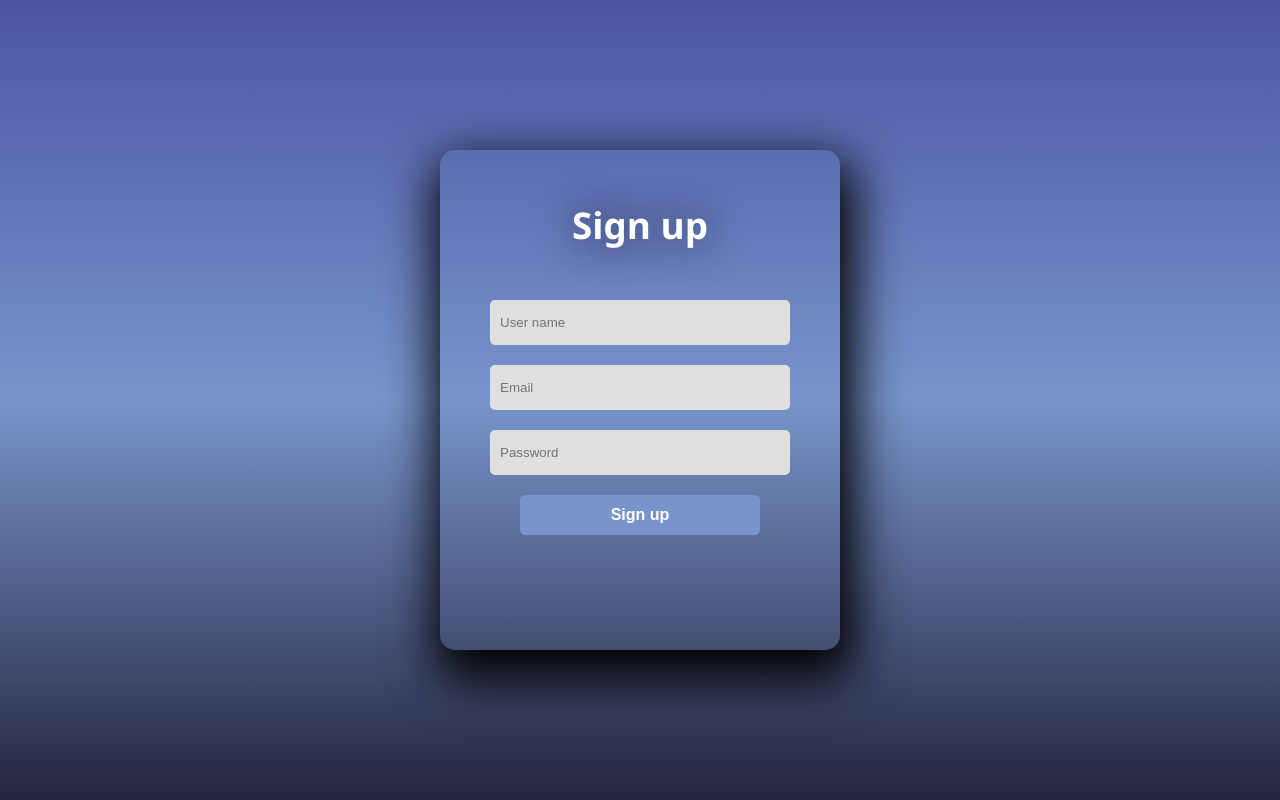
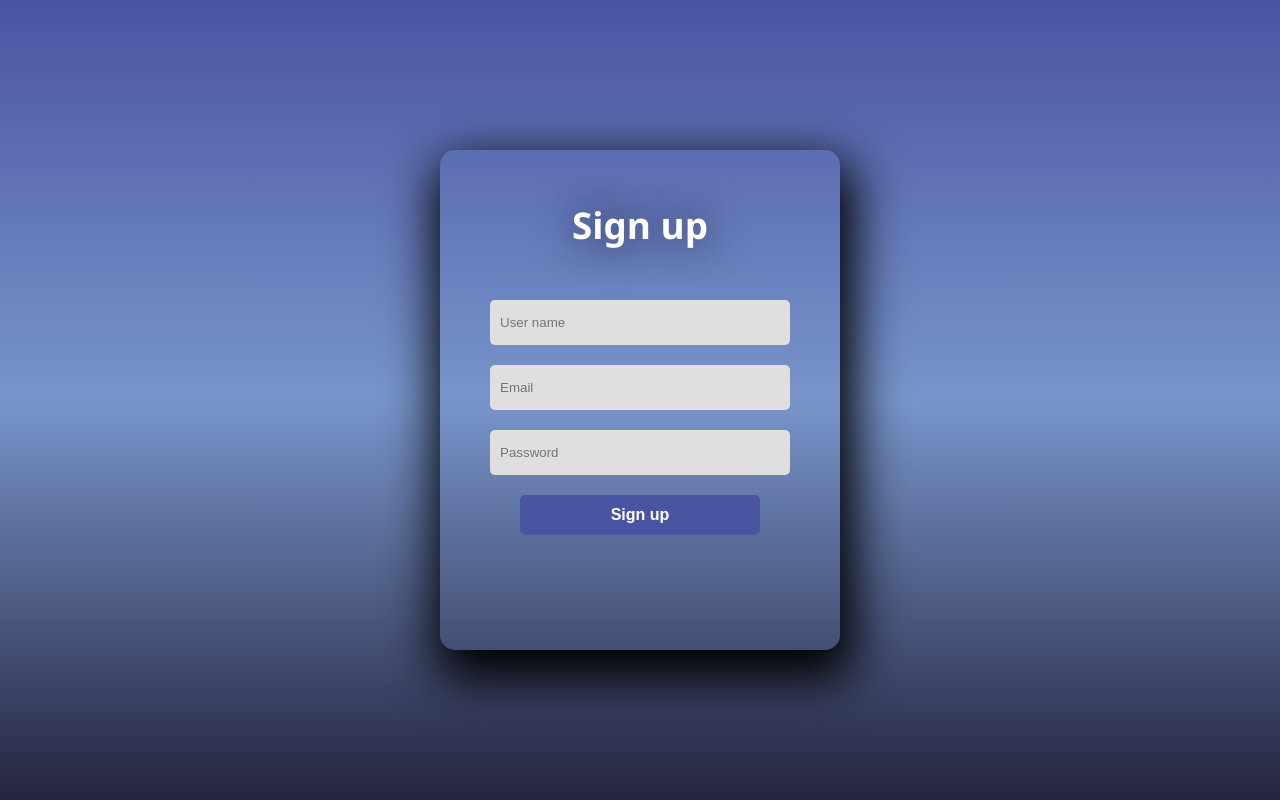
Before and after one commit to Pourmahmood1384/Login_Project, a plain HTML site: page Az_project.html in a window 1280 px wide. In both pictures the pointer is over the button "Sign up". Drawn offline with Linux system fonts and the light colour scheme.

Commit message:
change button's bg color on hover

```diff
--- a/Az_project.html
+++ b/Az_project.html
@@ -64,6 +64,10 @@
             transition: .2s ease-in;
             cursor: pointer;
         }
+	        button:hover{
+		    background: #4A55A2;
+	        }
+
     </style>
     </head>
     <body>
```
